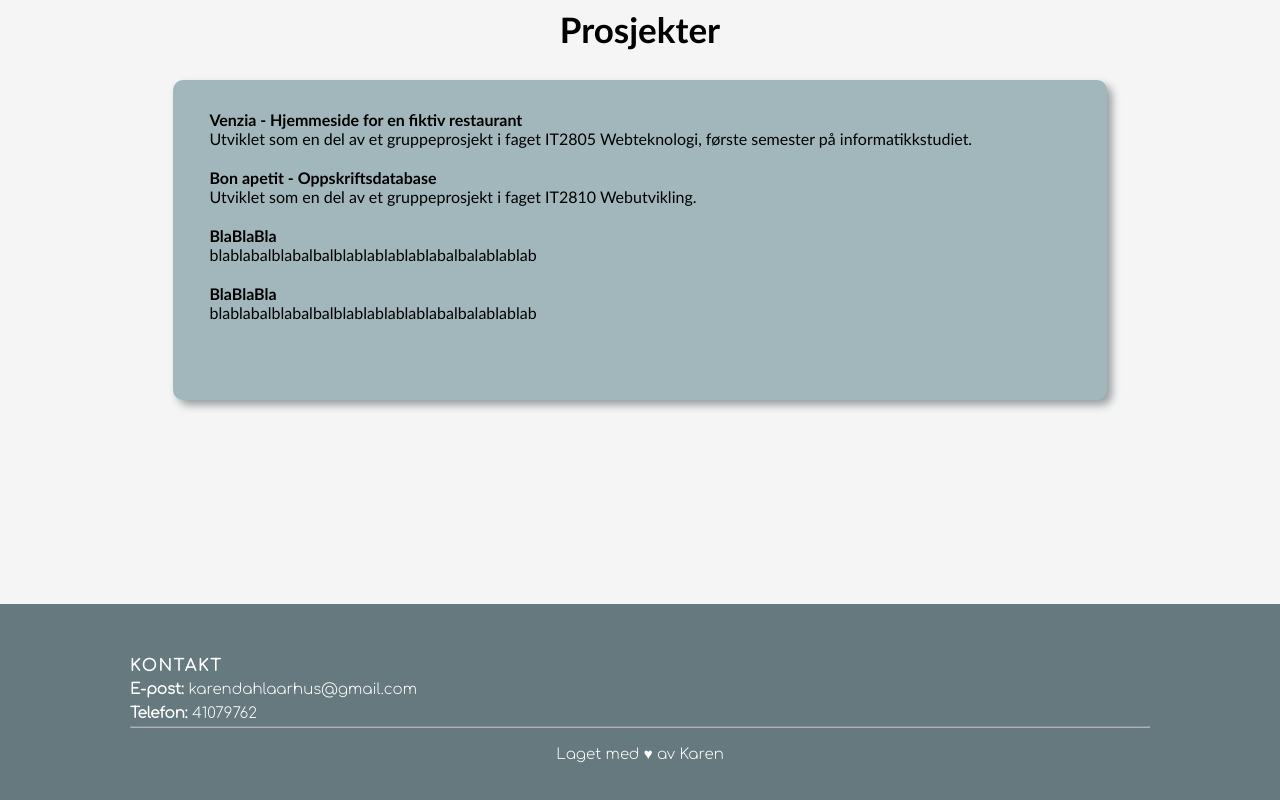
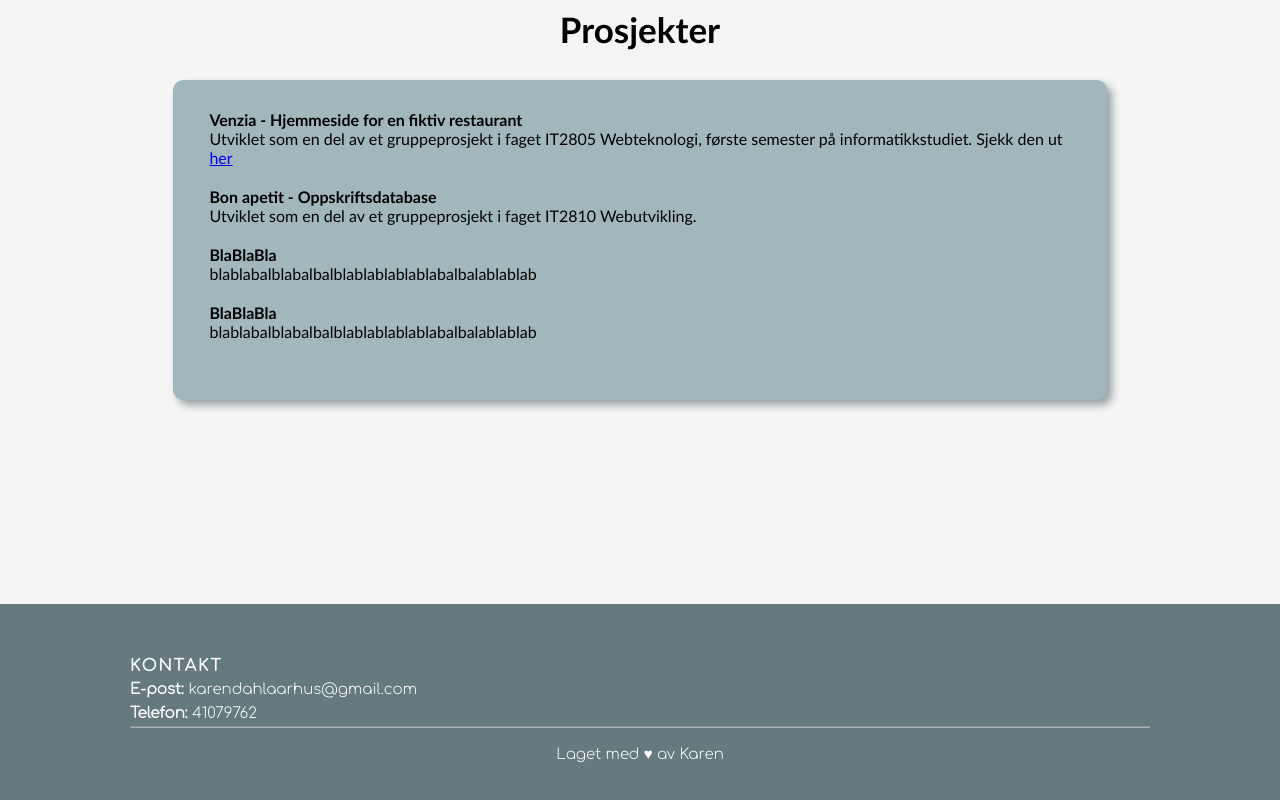
Before and after one commit to karendahlaarhus/portfolio, a React (Create React App) app: page / in a window 1280 px wide. Shown: the part 1796-2596 px from the top of the page. Built offline with nearby package versions, Linux system fonts and the light colour scheme.

Commit message:
add project link

```diff
--- a/src/components/Projects.js
+++ b/src/components/Projects.js
@@ -15,7 +15,11 @@ export default function Projects() {
                 </p>
                 <p>
                   Utviklet som en del av et gruppeprosjekt i faget IT2805
-                  Webteknologi, første semester på informatikkstudiet.
+                  Webteknologi, første semester på informatikkstudiet. Sjekk den
+                  ut{" "}
+                  <a href="http://folk.ntnu.no/karendaa/Webteknologi/venziaFERDIG/Prosjekt/html/">
+                    her
+                  </a>
                 </p>
               </li>
               <li>
```
